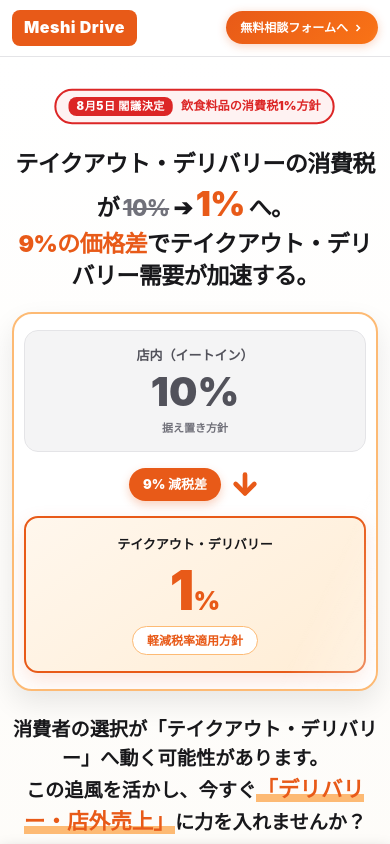
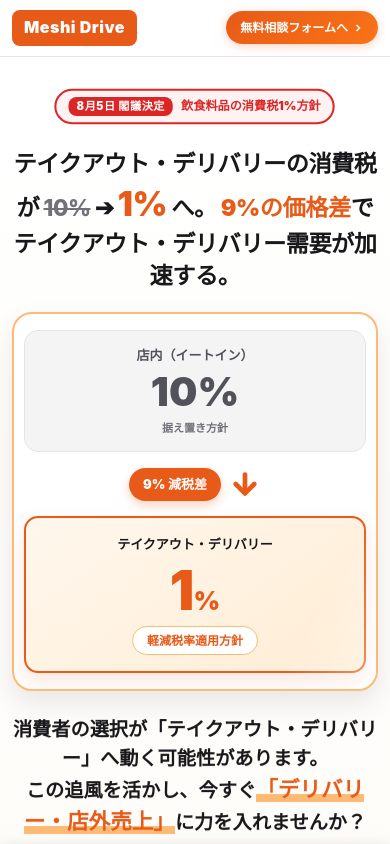
Before and after one commit to tkgsunshine/meshi-drive-lp, a website: page index.html in a window 390 px wide. Shown: the top 844 px of the page. Drawn offline with Linux system fonts and the light colour scheme.

Commit message:
Perfectly align hero catchphrase into two 100% centered block lines for desktop and mobile

```diff
--- a/css/style.css
+++ b/css/style.css
@@ -289,28 +289,35 @@ button, input, select, textarea {
 }
 
 .hero-catch {
-  font-size: 2.6rem;
+  font-size: 2.15rem;
   font-weight: 900;
-  line-height: 1.35;
+  line-height: 1.45;
   color: var(--dark);
-  letter-spacing: -0.03em;
+  letter-spacing: -0.02em;
   margin-bottom: 28px;
+  text-align: center;
 }
 
-.hero-phrase {
-  display: inline-block;
-  white-space: nowrap;
+.hero-line1,
+.hero-line2 {
+  display: block;
+  width: 100%;
+  text-align: center;
+}
+
+.hero-line2 {
+  margin-top: 4px;
 }
 
 .hero-catch .num-highlight {
   color: var(--primary);
-  font-size: 3.2rem;
+  font-size: 2.75rem;
   font-weight: 900;
 }
 
 .hero-catch .old-num {
   color: var(--text-light);
-  font-size: 2.2rem;
+  font-size: 1.85rem;
   text-decoration: line-through;
   font-weight: 800;
 }
@@ -1328,9 +1335,11 @@ html, body {
     overflow-wrap: break-word;
   }
 
-  .hero-phrase {
+  .hero-line1,
+  .hero-line2 {
     display: inline;
     white-space: normal;
+    text-align: center;
   }
 
   .hero-catch .num-highlight {
--- a/index.html
+++ b/index.html
@@ -37,9 +37,8 @@
       </div>
 
       <h1 class="hero-catch">
-        <span class="hero-phrase">テイクアウト・デリバリーの消費税が</span>
-        <span class="hero-phrase"><span class="old-num">10%</span> ➔ <span class="num-highlight">1%</span> へ。</span><br>
-        <span class="hero-phrase"><span style="color: var(--primary);">9%の価格差</span>でテイクアウト・デリバリー需要が加速する。</span>
+        <span class="hero-line1">テイクアウト・デリバリーの消費税が <span class="old-num">10%</span> ➔ <span class="num-highlight">1%</span> へ。</span>
+        <span class="hero-line2"><span style="color: var(--primary);">9%の価格差</span>でテイクアウト・デリバリー需要が加速する。</span>
       </h1>
 
       <!-- 10% → 1% 激変インパクト比較カード -->
```
Also changed, not shown: dist/css/style.css, dist/index.html.
